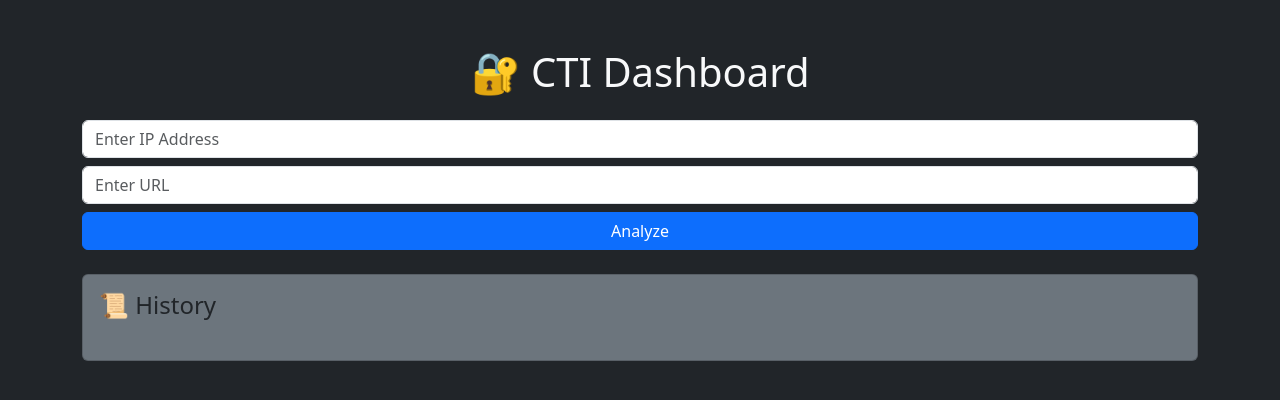
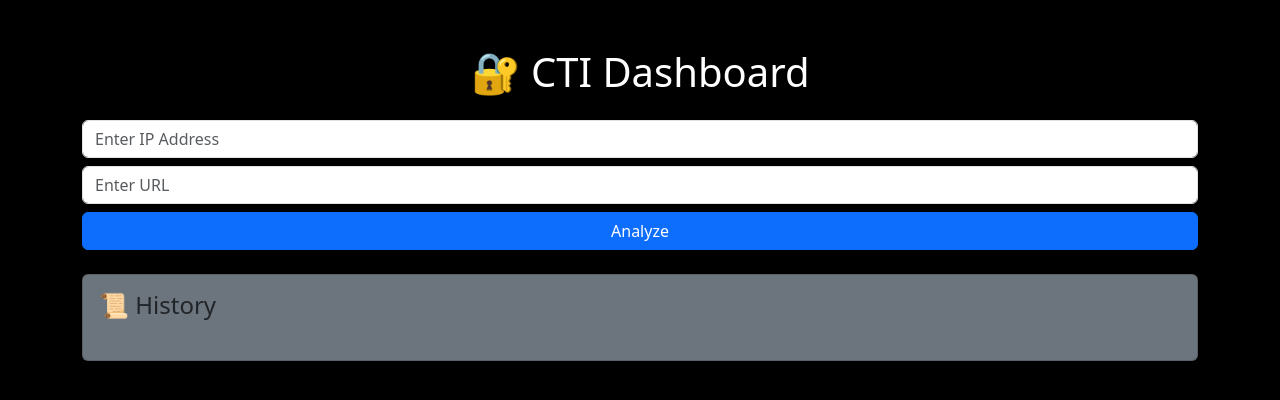
Before and after one commit to vishwakarthik69-dev/CTI-dashboard, a Flask app: page / in a window 1280 px wide. Shown: the top 400 px of the page. Run offline with Flask 3, Linux system fonts and the light colour scheme.

Commit message:
Update index.html

```diff
--- a/templates/index.html
+++ b/templates/index.html
@@ -21,7 +21,7 @@
     </style>
 </head>
 
-<body class="bg-dark text-light">
+<body style="background-color:black;color:white">
 
 <div class="container mt-5">
 
```
